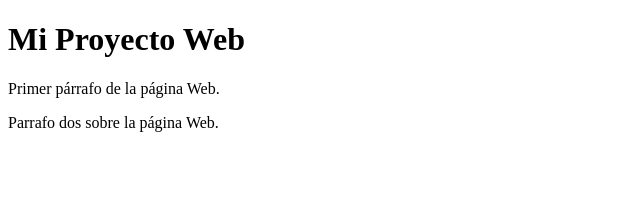
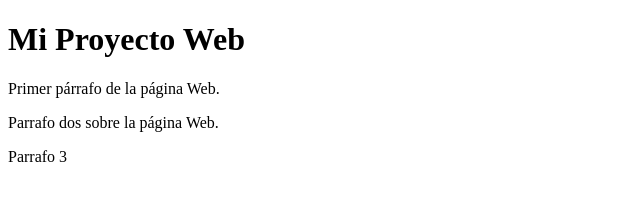
Before and after one commit to pablogargay/mi_proyecto_web, a plain HTML site: page index.html in a window 1280 px wide. Shown: the full height of the page, 0-640 px from the left. Drawn offline with Linux system fonts and the light colour scheme.

Commit message:
parrafo 3 añadido

```diff
--- a/index.html
+++ b/index.html
@@ -9,5 +9,6 @@
     <h1>Mi Proyecto Web</h1>
     <p>Primer párrafo de la página Web.</p>
     <p>Parrafo dos sobre la página Web.</p>
+    <p>Parrafo 3</p>
 </body>
 </html>
```
